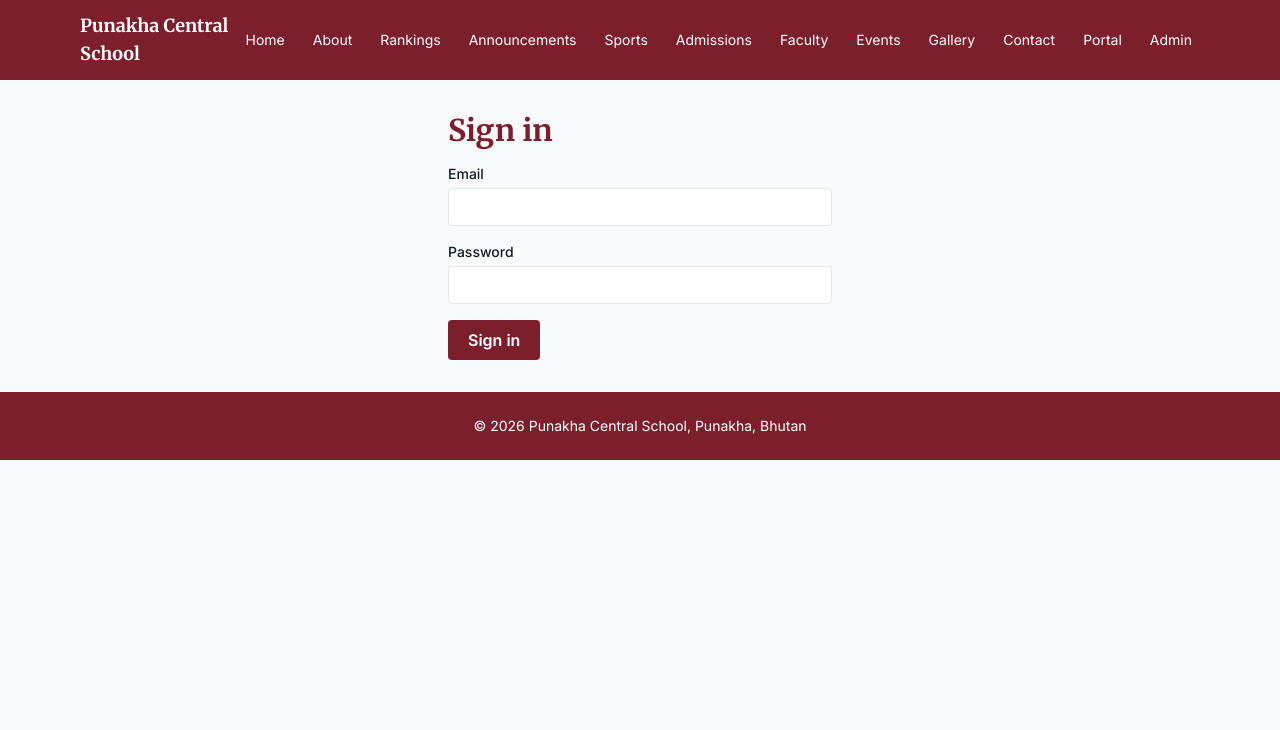
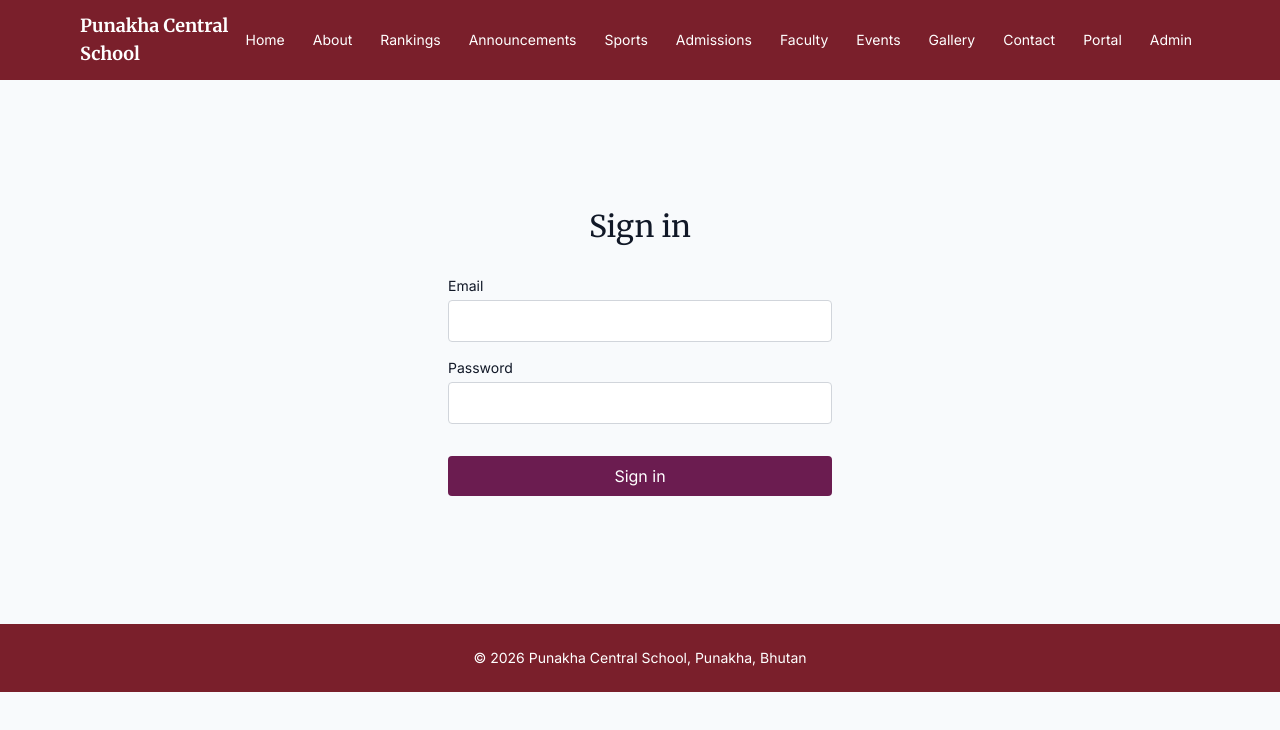
Before and after one commit to cleme-7/Punakha-Central-School-, a Next.js app: page /login in a window 1280 px wide. Shown: the top 730 px of the page. Built offline with nearby package versions, Linux system fonts and the light colour scheme; no server answers.

Commit message:
fix login and add callback

```diff
--- /dev/null
+++ b/app/auth/callback/route.ts
@@ -0,0 +1,36 @@
+import { NextResponse } from 'next/server'
+import { createServerClient, type CookieOptions } from '@supabase/ssr'
+import { cookies } from 'next/headers'
+
+export async function GET(request: Request) {
+  const { searchParams, origin } = new URL(request.url)
+  const code = searchParams.get('code')
+  const next = searchParams.get('next') ?? '/'
+
+  if (code) {
+    const cookieStore = cookies()
+    const supabase = createServerClient(
+      process.env.NEXT_PUBLIC_SUPABASE_URL!,
+      process.env.NEXT_PUBLIC_SUPABASE_ANON_KEY!,
+      {
+        cookies: {
+          getAll() {
+            return cookieStore.getAll()
+          },
+          setAll(cookiesToSet: { name: string; value: string; options: CookieOptions }[]) {
+            try {
+              cookiesToSet.forEach(({ name, value, options }) =>
+                cookieStore.set(name, value, options)
+              )
+            } catch (error) {
+              // Ignore errors from Server Components
+            }
+          },
+        },
+      }
+    )
+    await supabase.auth.exchangeCodeForSession(code)
+  }
+
+  return NextResponse.redirect(`${origin}${next}`)
+}
--- a/app/login/page.tsx
+++ b/app/login/page.tsx
@@ -1,25 +1,79 @@
-'use client';
-import { useState } from 'react';
-import { createBrowserClient } from '@supabase/ssr';
+'use server'
 
-export default function Login() {
-  const [msg, setMsg] = useState('');
-  async function onSubmit(e: React.FormEvent<HTMLFormElement>) {
-    e.preventDefault();
-    const f = new FormData(e.currentTarget);
-    const supabase = createBrowserClient(process.env.NEXT_PUBLIC_SUPABASE_URL!, process.env.NEXT_PUBLIC_SUPABASE_ANON_KEY!);
-    const { error } = await supabase.auth.signInWithPassword({ email: String(f.get('email')), password: String(f.get('password')) });
-    if (error) return setMsg('Email or password is incorrect.');
-    const next = new URLSearchParams(location.search).get('next') ?? '/portal';
-    location.assign(next.startsWith('/') && !next.startsWith('//') ? next : '/portal');
+import { createServerClient, type CookieOptions } from '@supabase/ssr'
+import { cookies } from 'next/headers'
+import { redirect } from 'next/navigation'
+
+export default async function LoginPage({
+  searchParams,
+}: {
+  searchParams: { next?: string }
+}) {
+  const signIn = async (formData: FormData) => {
+    'use server'
+    const email = formData.get('email') as string
+    const password = formData.get('password') as string
+    const cookieStore = cookies()
+
+    const supabase = createServerClient(
+      process.env.NEXT_PUBLIC_SUPABASE_URL!,
+      process.env.NEXT_PUBLIC_SUPABASE_ANON_KEY!,
+      {
+        cookies: {
+          getAll() { return cookieStore.getAll() },
+          setAll(cookiesToSet: { name: string; value: string; options: CookieOptions }[]) {
+            try {
+              cookiesToSet.forEach(({ name, value, options }) =>
+                cookieStore.set(name, value, options)
+              )
+            } catch (error) {
+              // Ignore
+            }
+          },
+        },
+      }
+    )
+
+    const { error } = await supabase.auth.signInWithPassword({ email, password })
+
+    if (error) {
+      return redirect('/login?error=true')
+    }
+
+    redirect(searchParams.next || '/admin')
   }
+
   return (
-    <form onSubmit={onSubmit} className="mx-auto max-w-sm space-y-4">
-      <h1 className="font-serif text-3xl font-bold text-brand">Sign in</h1>
-      {msg && <p role="alert" className="rounded border border-red-300 bg-red-50 p-3">{msg}</p>}
-      <label className="block text-sm font-medium">Email<input name="email" type="email" required autoComplete="username" className="mt-1 block w-full rounded border p-2" /></label>
-      <label className="block text-sm font-medium">Password<input name="password" type="password" required autoComplete="current-password" className="mt-1 block w-full rounded border p-2" /></label>
-      <button className="rounded bg-brand px-5 py-2 font-semibold text-white">Sign in</button>
-    </form>
-  );
+    <div className="flex flex-col items-center justify-center min-h-[60vh] p-4">
+      <h1 className="text-3xl font-serif mb-8">Sign in</h1>
+      <form action={signIn} className="flex flex-col gap-4 w-full max-w-sm">
+        <div>
+          <label className="block text-sm mb-1" htmlFor="email">Email</label>
+          <input
+            id="email"
+            name="email"
+            type="email"
+            required
+            className="w-full border border-gray-300 p-2 rounded"
+          />
+        </div>
+        <div>
+          <label className="block text-sm mb-1" htmlFor="password">Password</label>
+          <input
+            id="password"
+            name="password"
+            type="password"
+            required
+            className="w-full border border-gray-300 p-2 rounded"
+          />
+        </div>
+        <button
+          type="submit"
+          className="bg-[#6b1c50] text-white p-2 rounded mt-4 hover:bg-[#52133c]"
+        >
+          Sign in
+        </button>
+      </form>
+    </div>
+  )
 }
```
